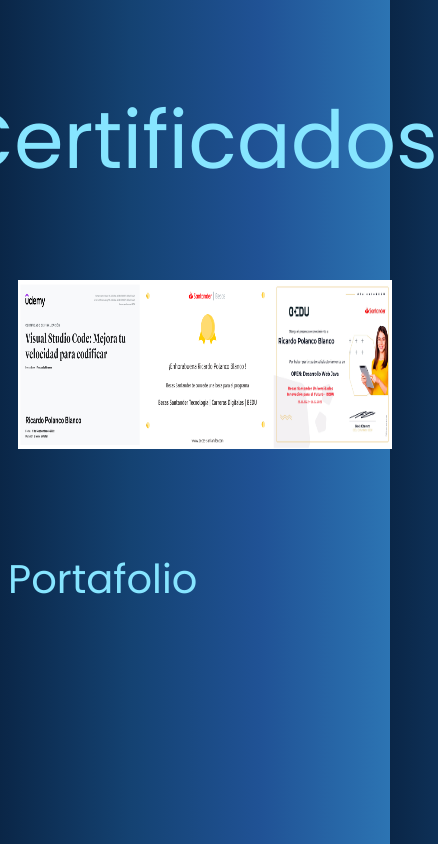
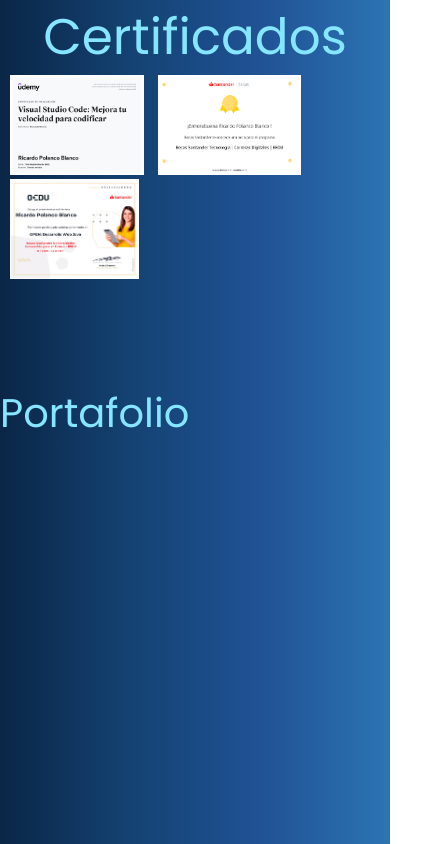
Before and after one commit to Hydr0bius/Certificados, a plain HTML site: page index.html in a window 390 px wide. Shown: the whole page, 438 px wide, since content can reach past the window. Drawn offline with Linux system fonts and the light colour scheme.

Commit message:
:lipstick:

```diff
--- a/style.css
+++ b/style.css
@@ -1,5 +1,10 @@
 @import url('https://fonts.googleapis.com/css2?family=Amatic+SC&family=Poppins:wght@400;600&family=Rowdies&display=swap');
 
+*{
+    margin: 0;
+    padding: 0;
+    box-sizing: border-box;
+}
 body{
     background: linear-gradient(to right, #0A2647, #144272, #205295, #2C74B3);
 }
@@ -14,8 +19,8 @@ header p{
 }
 
 main div{
-    display: flex;
-    justify-content: space-around;
+    display: inline;
+    /* justify-content: space-around; */
     width: 100%;
     height: 20vh;
     margin: auto;
@@ -23,14 +28,14 @@ main div{
 
 main div img{
     margin-left: 10px;
-    width: 100%;
-    height: 100%;
+    max-width: 300px;
+    height: 300px;
 }
 div:hover :not(:hover){
     opacity: 0.3;
 }
 img:hover{
-    scale: 1.9;
+    scale: 1.3;
     border-radius: 10%;
 }
 footer{
@@ -45,3 +50,17 @@ footer a{
 footer a:hover{
     color: #03b3e4;
 }
+
+/* responsive------------------- */
+@media (max-width: 414px){
+    p{
+        font-size: 50px;
+    }
+    main div{
+        width: 100%;
+    }
+    main div img{
+        max-width: 170px;
+        height: 100px;
+    }
+}
```
